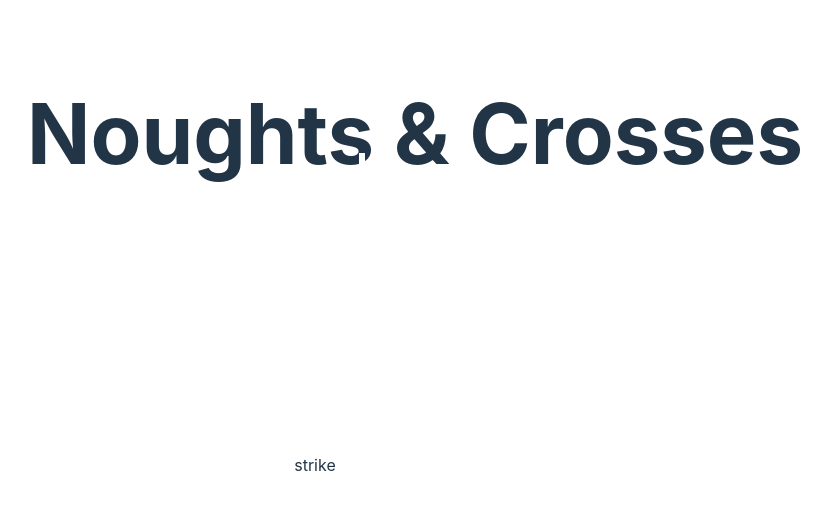
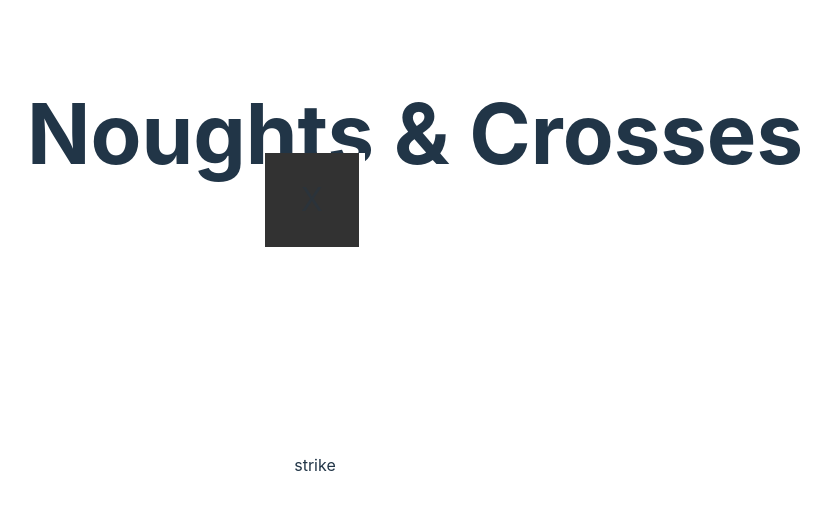
Before and after one commit to khadir786/noughts_crosses, a React (Vite) app: page / in a window 1280 px wide. In both pictures the pointer is over the element 540 px from the left and 202 px from the top of the page. Shown: the top 510 px of the page, without its empty margins (225-1056 px from the left). Built offline with nearby package versions, Linux system fonts and the light colour scheme.

Commit message:
added hover placement and backround change

```diff
--- a/src/App.css
+++ b/src/App.css
@@ -21,11 +21,11 @@
 }
 
 .BoardContainer {
-    display: grid;
-    grid-template-columns: 100px 100px 100px;
-    grid-template-rows: 100px 100px 100px;
-    cursor: pointer;
-    position: relative;
+  display: grid;
+  grid-template-columns: 100px 100px 100px;
+  grid-template-rows: 100px 100px 100px;
+  cursor: pointer;
+  position: relative;
 }
 
 .tile {
@@ -36,6 +36,10 @@
   align-items: center;
 }
 
+.tile:hover {
+  background-color: rgb(50, 50, 50);
+}
+
 .right-border {
   border-right: 0.2em solid white;
 }
@@ -43,3 +47,13 @@
 .bottom-border {
   border-bottom: 0.2em solid white;
 }
+
+.x-hover:hover::after {
+  content: "X";
+  opacity: 0.4;
+}
+
+.o-hover:hover::after {
+  content: "O";
+  opacity: 0.4;
+}
```
